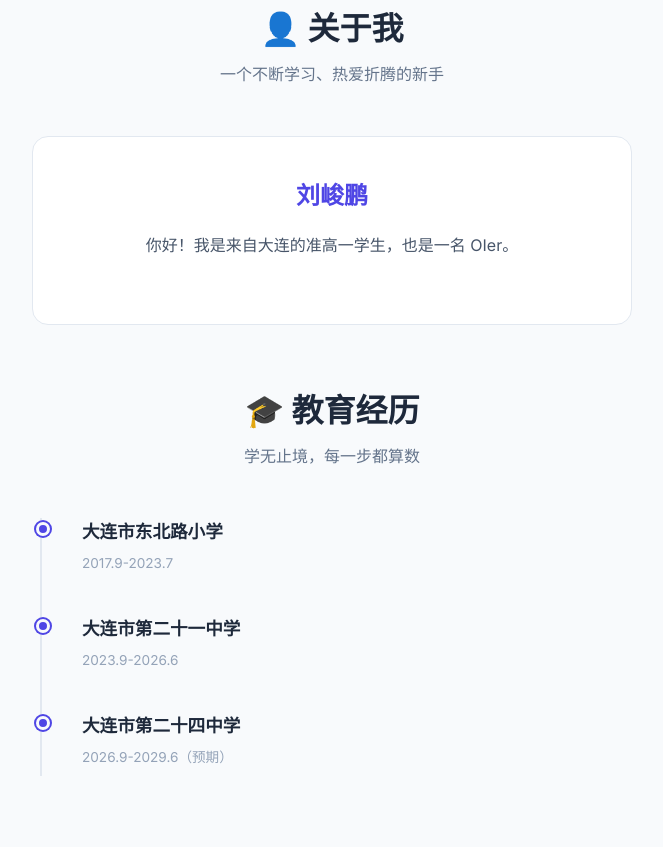
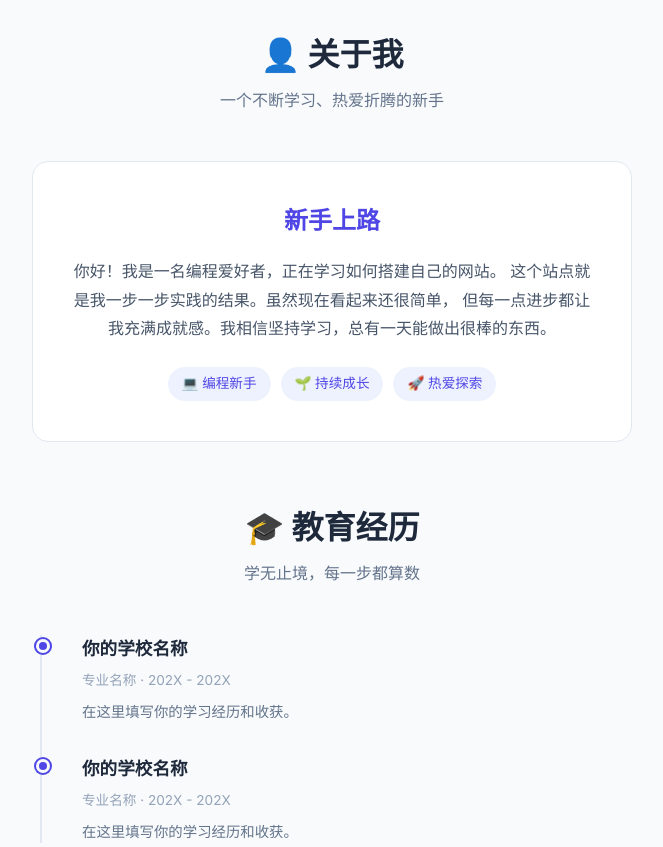
Before and after one commit to NightStriker233/MyFirstWebsite, a website: page index.html in a window 1280 px wide. Shown: the part 877-1724 px from the top of the page, without its empty margins (308-971 px from the left). Drawn offline with Linux system fonts and the light colour scheme; no server answers.

Commit message:
v2.0: ??????????????

```diff
--- a/index.html
+++ b/index.html
@@ -3,7 +3,7 @@
 <head>
   <meta charset="UTF-8">
   <meta name="viewport" content="width=device-width, initial-scale=1.0">
-  <title>Introduction of NightStriker</title>
+  <title>我的个人主页</title>
   <link rel="stylesheet" href="style.css">
   <link rel="preconnect" href="https://fonts.googleapis.com">
   <link href="https://fonts.googleapis.com/css2?family=Inter:wght@400;500;600;700;800&display=swap" rel="stylesheet">
@@ -15,10 +15,11 @@
   ============================ -->
   <nav class="navbar">
     <div class="container nav-container">
-      <a href="#" class="nav-logo">✦ NightStriker</a>
+      <a href="#" class="nav-logo">✦ MySpace</a>
       <div class="nav-links">
         <a href="#about">关于我</a>
         <a href="#messages">留言板</a>
+        <a href="blog.html">博客</a>
       </div>
     </div>
   </nav>
@@ -29,10 +30,11 @@
   <section class="hero" id="intro">
     <div class="hero-bg"></div>
     <div class="container hero-content">
-      <div class="hero-badge">welcome</div>
-      <h1 class="hero-title">Hi，我是 <span class="gradient-text">NightStriker</span></h1>
+      <div class="hero-badge">欢迎来到我的小站</div>
+      <h1 class="hero-title">Hi，我是 <span class="gradient-text">新手上路</span></h1>
       <p class="hero-subtitle">
-        这是我搭建的第一个网站！
+        这是我亲手搭建的第一个网站，从零开始，一步一步走到这里。
+        虽然还很简单，但每一步都是新的尝试。
       </p>
       <div class="hero-cta">
         <a href="#about" class="btn btn-primary">✨ 进入主页</a>
@@ -40,6 +42,10 @@
     </div>
   </section>
 
+  <!-- ============================
+       关于我（自我介绍 + 教育经历）
+       ✏️ 编辑方法：直接改下面 <!-- 注释 --> 之间的文字内容
+  ============================ -->
   <section class="about-section" id="about">
     <div class="container">
 
@@ -51,11 +57,19 @@
 
       <div class="intro-card">
         <!-- ✏️ 把你的名字改在这里 -->
-        <h3 class="intro-name">刘峻鹏</h3>
+        <h3 class="intro-name">新手上路</h3>
         <!-- ✏️ 把你的自我介绍改在这里 -->
         <p class="intro-text">
-          你好！我是来自大连的准高一学生，也是一名 OIer。
+          你好！我是一名编程爱好者，正在学习如何搭建自己的网站。
+          这个站点就是我一步一步实践的结果。虽然现在看起来还很简单，
+          但每一点进步都让我充满成就感。我相信坚持学习，总有一天能做出很棒的东西。
         </p>
+        <!-- ✏️ 标签可以增删改 -->
+        <div class="intro-tags">
+          <span class="tag">💻 编程新手</span>
+          <span class="tag">🌱 持续成长</span>
+          <span class="tag">🚀 热爱探索</span>
+        </div>
       </div>
 
       <!-- ---- 教育经历 ---- -->
@@ -71,25 +85,20 @@
           <div class="timeline-dot"></div>
           <div class="timeline-content">
             <!-- ✏️ 学校名称 -->
-            <h4>大连市东北路小学</h4>
+            <h4>你的学校名称</h4>
             <!-- ✏️ 专业/学位 -->
-            <span class="timeline-meta">2017.9-2023.7</span>
+            <span class="timeline-meta">专业名称 · 202X - 202X</span>
+            <!-- ✏️ 描述 -->
+            <p>在这里填写你的学习经历和收获。</p>
           </div>
         </div>
 
         <div class="timeline-item">
           <div class="timeline-dot"></div>
           <div class="timeline-content">
-            <h4>大连市第二十一中学</h4>
-            <span class="timeline-meta">2023.9-2026.6</span>
-          </div>
-        </div>
-
-        <div class="timeline-item">
-          <div class="timeline-dot"></div>
-          <div class="timeline-content">
-            <h4>大连市第二十四中学</h4>
-            <span class="timeline-meta">2026.9-2029.6（预期）</span>
+            <h4>你的学校名称</h4>
+            <span class="timeline-meta">专业名称 · 202X - 202X</span>
+            <p>在这里填写你的学习经历和收获。</p>
           </div>
         </div>
 
@@ -137,7 +146,7 @@
   <!-- 页脚 -->
   <footer class="footer">
     <div class="container">
-      <p>&copy; © 2026 NightStriker. All rights reserved.建</p>
+      <p>&copy; 2026 MySpace. 用 ❤️ 搭建</p>
     </div>
   </footer>
 
```
